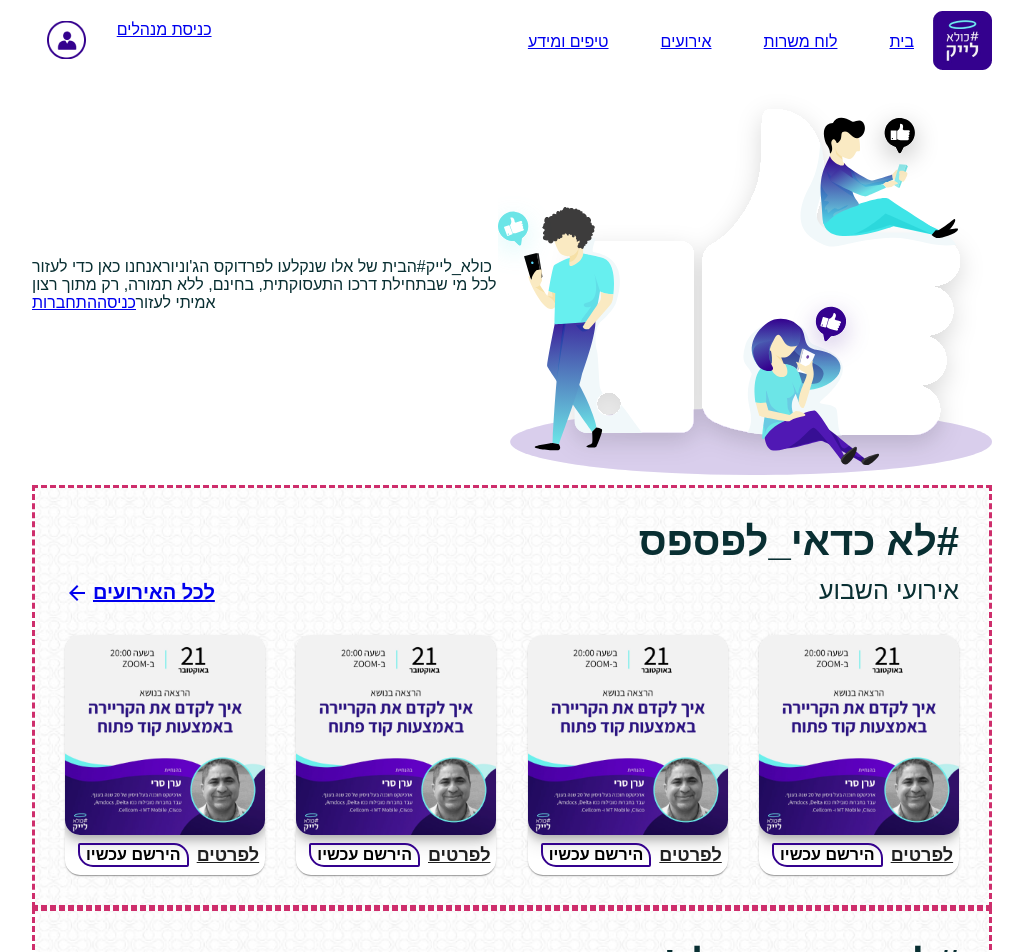
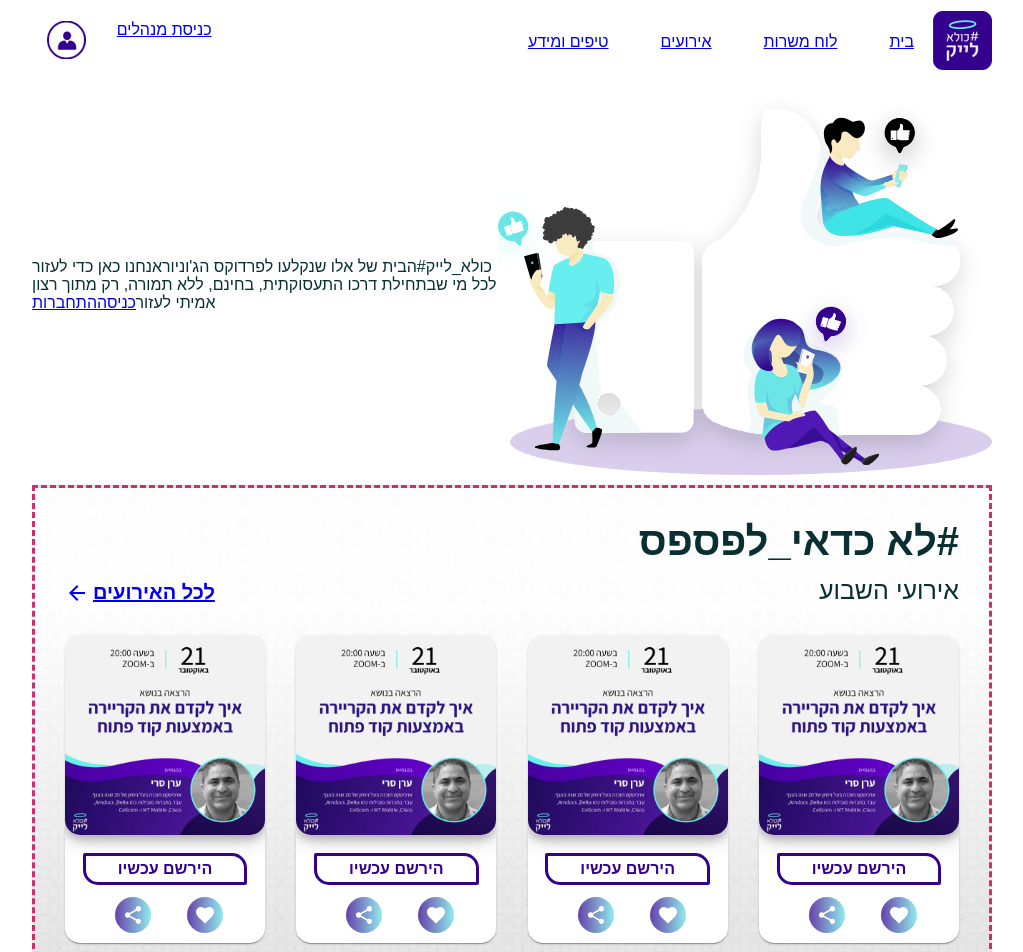
Before and after one commit to avraham186/coola-like, a React (Create React App) app: page /#/ in a window 1280 px wide. Shown: the top 952 px of the page, without its empty margins (128-1151 px from the left). Built offline with nearby package versions, Linux system fonts and the light colour scheme.

Commit message:
Section 3 - Events button edit

```diff
--- a/src/assets/views/_home-page.scss
+++ b/src/assets/views/_home-page.scss
@@ -51,9 +51,7 @@ Events
   flex-direction: column;
   margin-top: 10px;
   padding: 30px;
-  background-image: url('../images/background.jpg');
-  background-repeat: no-repeat;
-  background-position: 50% 0;
+  background-image: linear-gradient(to bottom, rgba(255, 255, 255, 0.6) 25%,rgba(0,0,0,0.1) 100%), url('../images/background.jpg');
   background-size: cover;
   border: dashed #ce2e6c;
 
@@ -103,6 +101,8 @@ Events
     .card {
       width: 200px;
       border-radius: 15px;
+      position: relative;
+      //z-index: 0;
       //background-color: transparent;
     }
 
@@ -113,18 +113,27 @@ Events
 
     .card-footer {
       display: flex;
+      position: relative;
+      flex-direction: column;
       justify-content: space-evenly;
 
       .events-button {
-        border: 2px solid #34018E;
+        border: 3px solid #34018E;
+        padding: 4px 32px;
         font-weight: bold;
-        box-sizing: border-box;
         background-color: transparent;
         cursor: pointer;
         border-radius: 2px 15px;
         font-family: Rubik, sans-serif;
         font-size: 16px;
-        margin-left: 5px;
+        color: #34018E;
+        margin-top: 10px;
+        //margin-bottom: 15px;
+      }
+
+      .events-button:hover {
+        background-color: #34018E;
+        color: #FFF;
       }
 
       .events-link {
@@ -136,8 +145,22 @@ Events
         text-decoration-line: underline;
       }
 
+      .events-icon {
+        //position: relative;
+        margin-top: 10px;
+        margin-left: 16px;
+        margin-right: 16px;
+        transform: scale(.9);
+        color: #ffffff;
+        opacity: .75;
+        background: rgb(52,1,142);
+        background: linear-gradient(90deg, rgba(52,1,142,1) 0%, rgba(108,229,231,1) 100%);
+      }
+
+      .events-icon:hover {
+        opacity: 1;
+      }
     }
-
   }
 }
 
@@ -151,7 +174,7 @@ Jobs
   flex-direction: column;
   margin-bottom: 10px;
   padding: 30px;
-  background-image: url('../images/background.jpg');
+  background-image: linear-gradient(to top, rgba(255, 255, 255, 0.6) 25%,rgba(0,0,0,0.1) 100%), url('../images/background.jpg');
   background-repeat: no-repeat;
   background-position: 50% 0;
   background-size: cover;
--- a/src/cmps/home_page/sub_cmps/EventCard.js
+++ b/src/cmps/home_page/sub_cmps/EventCard.js
@@ -3,6 +3,10 @@ import Card from '@mui/material/Card';
 import CardMedia from '@mui/material/CardMedia';
 import CardActions from '@mui/material/CardActions';
 import event_img from '../../../assets/images/lectures/lecture2.png';
+import IconButton from "@mui/material/IconButton";
+import FavoriteIcon from '@mui/icons-material/Favorite';
+import ShareIcon from '@mui/icons-material/Share';
+
 
 export default function EventCard() {
 
@@ -16,10 +20,16 @@ export default function EventCard() {
                 alt="event"
             />
 
-            <CardActions className="card-footer" >
-
+            <CardActions className="card-footer">
                 <input type="button" value="הירשם עכשיו" className="events-button"/>
-                <span className="events-link">לפרטים</span>
+                <div>
+                    <IconButton aria-label="share" className="events-icon">
+                        <ShareIcon/>
+                    </IconButton>
+                    <IconButton aria-label="add to favorites" className="events-icon">
+                        <FavoriteIcon/>
+                    </IconButton>
+                </div>
 
             </CardActions>
         </Card>
```
